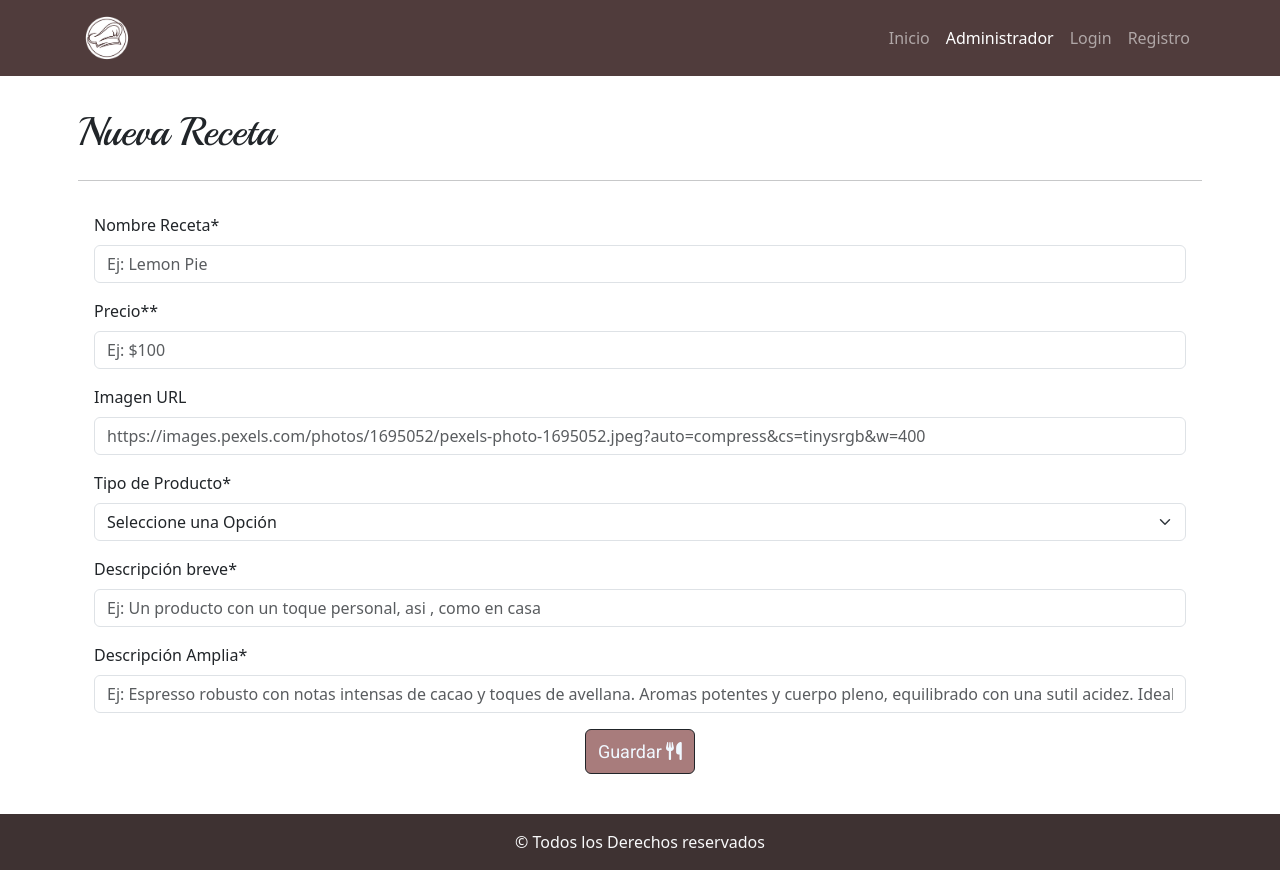
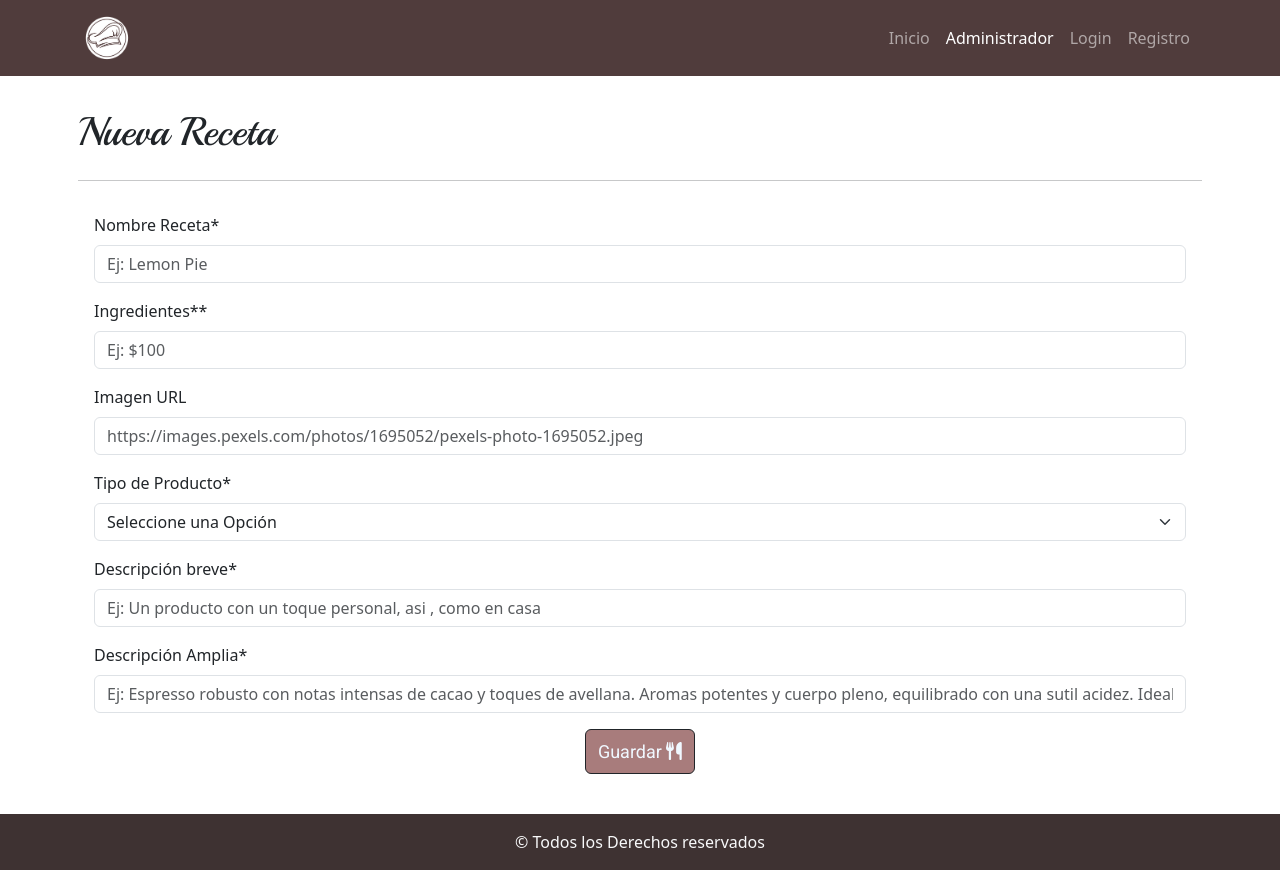
Before and after one commit to CosmeNicolas/cookinando-blogDeCocina, a React (Vite) app: page /administrador/crear in a window 1280 px wide. Built offline with nearby package versions, Linux system fonts and the light colour scheme; no server answers.

Commit message:
agregue la variable de entorno con un objeto en el db.json

```diff
--- /dev/null
+++ b/db.json
@@ -0,0 +1,19 @@
+{
+    "recetas":[
+        {
+            "nombreReceta": "Galletas de Avena y Banana",
+            "ingredientes": [
+                "200 gramos de avena ",
+                "3 bananas",
+                "2 cucharadas de miel",
+                "2 Cucharadas de aceite",
+                "chips de chocolate"
+            ],
+            "preparacion": "Colocar las bananas en un recipiente y aplastarlas por completo hasta formar un puré. Luego agregar dos cucharadas de miel y una cucharada de aceite. Mezclar todo. \n\nSumar la avena de a poco e irla integrando mientras se remueve la mezcla. Agregar dos cucharadas de chips de chocolate (opcional) y unirlo todo. \n\nPausa para precalentar el horno en 180°. \n\nCon las manos húmedas formar las galletas e irlas colocando sobre una bandeja enmantecada. \n\nCuando estén todas las galletas listas llevarlas a horno precalentado y cocinar por 10 minutos o hasta dorar.",
+            "imagen": "https://images.pexels.com/photos/14043662/pexels-photo-14043662.jpeg",
+            "disponibilidad": true,
+            "id": "1"
+        }
+
+    ]
+}
--- a/src/App.jsx
+++ b/src/App.jsx
@@ -8,6 +8,7 @@ import Administrador from './components/pages/Administrador'
 import DetalleReceta from './components/pages/DetalleReceta'
 import Error from './components/pages/Error'
 import FormularioReceta from './components/pages/FormularioReceta'
+import './helpers/queries'
 
 
 
--- a/src/components/pages/FormularioReceta.jsx
+++ b/src/components/pages/FormularioReceta.jsx
@@ -46,12 +46,12 @@ const FormularioReceta = () => {
               })}
             />
             <Form.Text className="text-danger">
-              {errors.nombreProducto?.message}
+              {errors.nombreReceta?.message}
             </Form.Text>
           </Form.Group>
           {/* Precio */}
           <Form.Group className="mb-3" controlId="formBasicEmail">
-            <Form.Label>Precio**</Form.Label>
+            <Form.Label>Ingredientes**</Form.Label>
             <Form.Control
               type="number"
               placeholder="Ej: $100"
@@ -86,7 +86,7 @@ const FormularioReceta = () => {
             <Form.Control
               type="text"
               name="imagen"
-              placeholder="https://images.pexels.com/photos/1695052/pexels-photo-1695052.jpeg?auto=compress&cs=tinysrgb&w=400"
+              placeholder="https://images.pexels.com/photos/1695052/pexels-photo-1695052.jpeg"
               {...register("imagen", {
                 required: "Debe ingresar una URL de imagen en formato png",
                 pattern: {
--- /dev/null
+++ b/src/helpers/queries.js
@@ -0,0 +1,3 @@
+const URI_RECETAS= import.meta.env.VITE_API_RECETAS
+
+console.log(URI_RECETAS)
```
Also changed, not shown: 1 other file (tests, documents, lock files or other folders).
